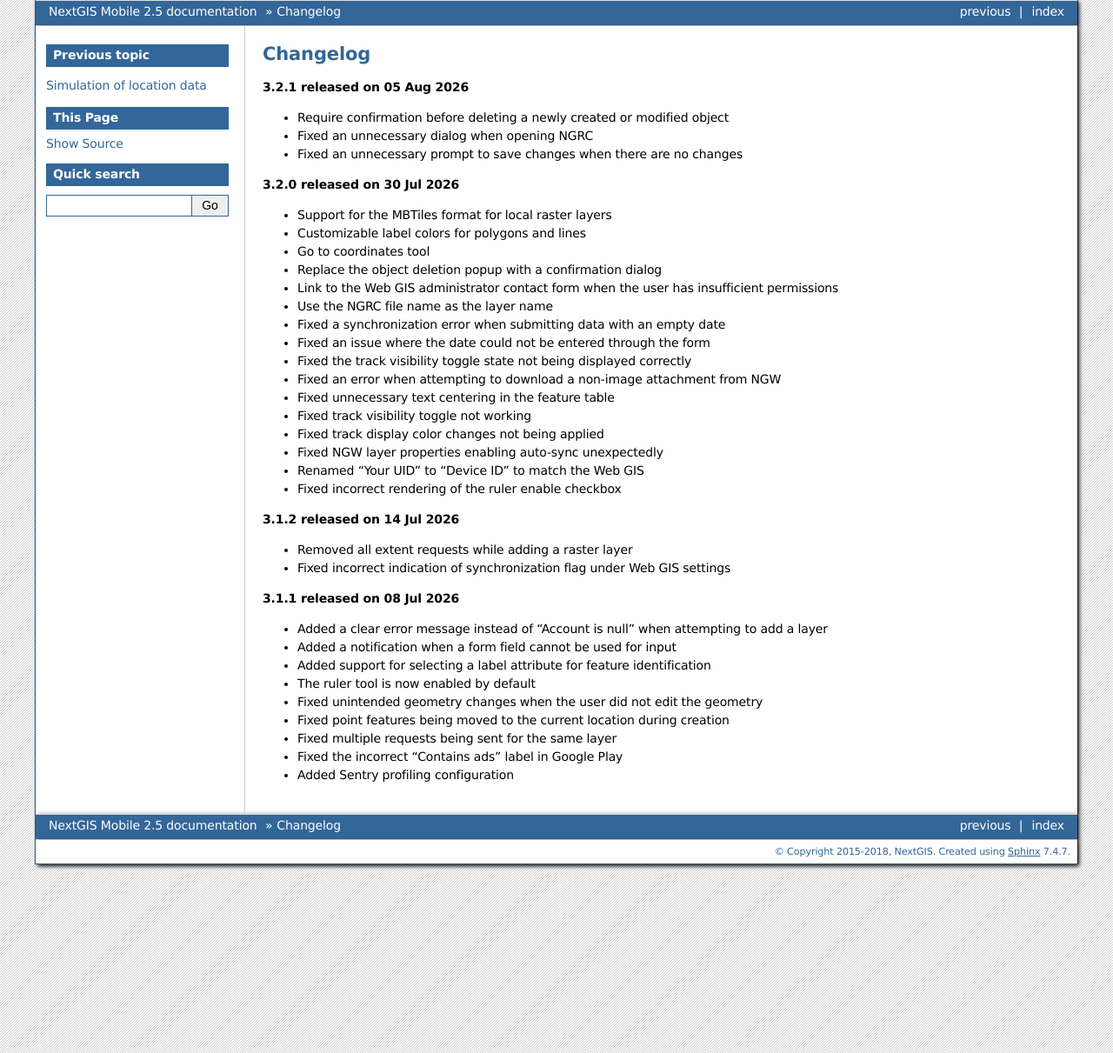
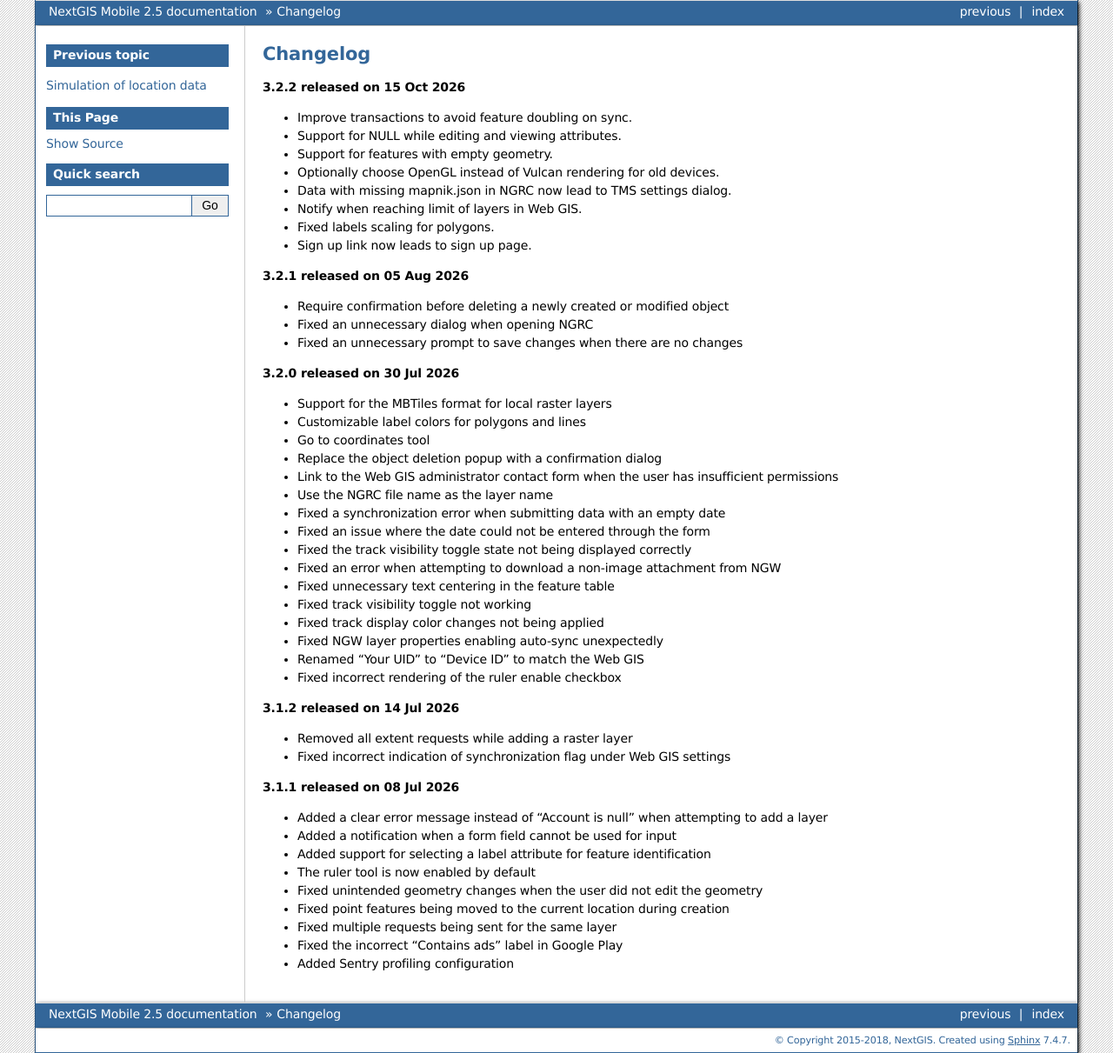
Before and after one commit to nextgis/docs_ngmobile, a Sphinx documentation site: the page built from source/changelog.rst, in a window 1280 px wide. Shown: the whole page at 87% size. Built offline with Sphinx 7.4.7, drawn with Linux system fonts in a browser that asks for light colours; formulas are drawn with MathJax 3.

Commit message:
Update changelog for version 3.2.2 release
Added release notes for version 3.2.2, detailing improvements and fixes.

```diff
--- a/source/changelog.rst
+++ b/source/changelog.rst
@@ -2,6 +2,17 @@
 
 Changelog
 =========
+
+**3.2.2 released on 15 Oct 2026**
+
+* Improve transactions to avoid feature doubling on sync.
+* Support for NULL while editing and viewing attributes.
+* Support for features with empty geometry.
+* Optionally choose OpenGL instead of Vulcan rendering for old devices.
+* Data with missing mapnik.json in NGRC now lead to TMS settings dialog.
+* Notify when reaching limit of layers in Web GIS.
+* Fixed labels scaling for polygons.
+* Sign up link now leads to sign up page.
 
 **3.2.1 released on 05 Aug 2026**
 
```
